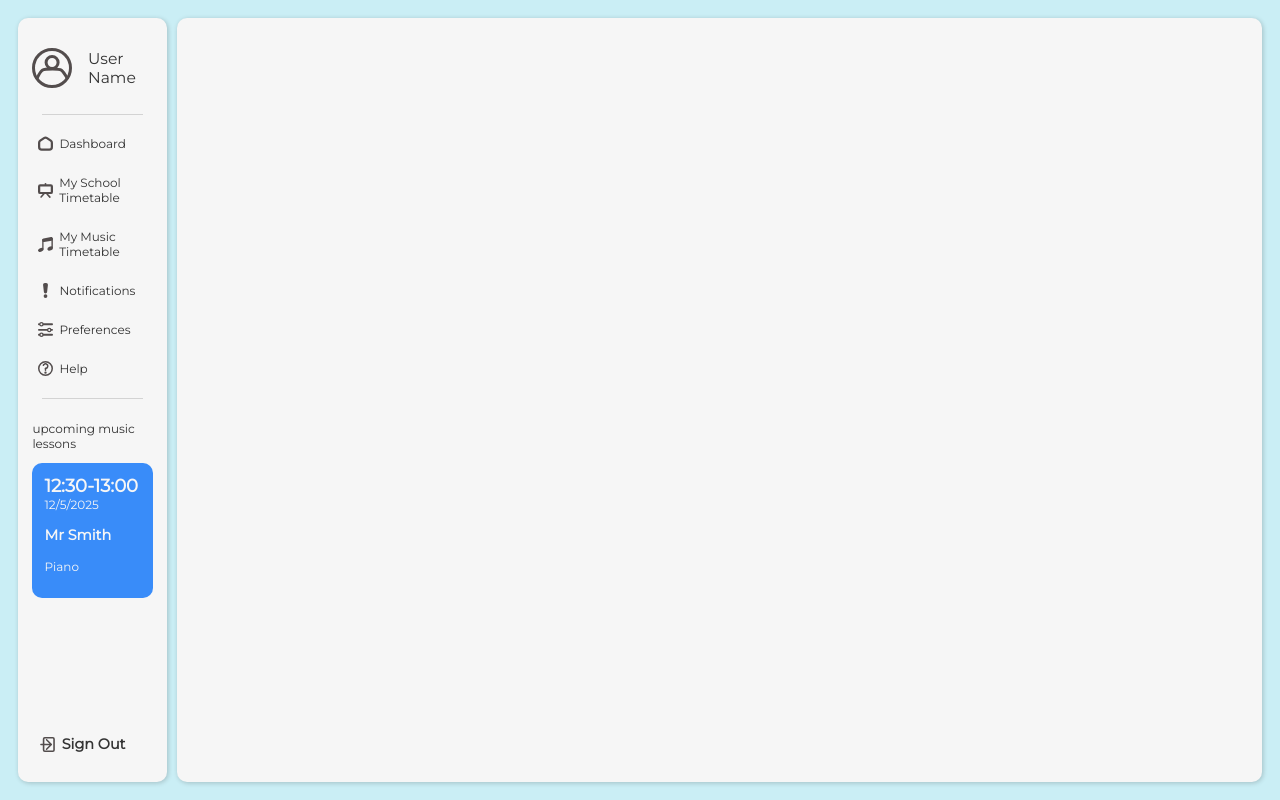
After one commit to wongjack2332/musicScheduler, a Flask app: template src/templates/dashboard.html in a window 1280 px wide. The commit adds this page. Run offline with Flask 3, Linux system fonts and the light colour scheme; the template is opened without the code that fills it, so the values that code supplies are empty; parts of the project's set-up code (start-up, migrations or seed data) failed here and were passed over.

Commit message:
basic website structure

```diff
--- a/src/main.py
+++ b/src/main.py
@@ -1,5 +1,5 @@
 from os import close
-from flask import Flask, render_template, request, redirect, flash
+from flask import Flask, render_template, request, redirect, flash, session
 from flask_login import LoginManager, login_user, login_required, logout_user, current_user
 from cryptography.fernet import Fernet
 import bcrypt
@@ -46,9 +46,14 @@ def user_load(userid):
 
 
 @app.route("/")
-@login_required
 def homepage():
     return render_template("index.html")
+
+
+@app.route("/dashboard")
+@login_required
+def dashboard():
+    return render_template("dashboard.html")
 
 
 @app.route("/signup", methods=["GET", "POST"])
@@ -72,14 +77,15 @@ def signup():
 
         login_user(user)
         db.close_connection(connection)
-        return redirect('/')
+        return redirect('/dashboard')
     else:
+        if current_user.is_authenticated:
+            return redirect('/dashboard')
         return render_template("register.html")
 
 
 @app.route("/login", methods=["GET", "POST"])
 def login():
-
     if request.method == 'POST':
 
         connection = db.get_connection()
@@ -91,7 +97,7 @@ def login():
             user = UserFactory(connection).sql_from_username(username)
             login_user(user)
             connection.close()
-            return redirect('/')
+            return redirect('/dashboard')
 
         else:
             flash("Invalid username or password", "error")
@@ -101,10 +107,20 @@ def login():
         #     print('boo')
         #     flash("error in decrypting password")
         #     return redirect('/login')
-    else:
-        return render_template("login.html")
+
+    print(current_user.is_authenticated)
+    if current_user.is_authenticated:
+        return redirect('/dashboard')
+    return render_template("login.html")
+
+
+@app.route('/logout')
+def logout():
+    logout_user()
+    return redirect('/login')
 
 
 db.close_connection(connection)
 if __name__ == "__main__":
-    app.run(debug=True, host="0.0.0.0")
+    context = ('local.crt', 'local.key')
+    app.run(debug=True, host="0.0.0.0", ssl_context='adhoc')
--- a/src/static/login_style.css
+++ b/src/static/styles.css
@@ -12,15 +12,33 @@
 
 body {
     font-family: 'Montserrat', sans-serif;
+    font-weight: 500;
     font-size: 12px;
-    display: block;
-    padding: 0;
+    display: flex;
+    box-sizing: border-box;
+    flex-direction: row;
+    align-items: center;
+    justify-content: center;
+    height: 100%;
     margin: 0;
     background-color: var(--light-blue);
+    padding: 1.5em;
+    color: var(--black);
 }
 
-#login-button {
-    display: block
+header {
+    height: 100%;
+    width: 12%;
+    box-sizing: border-box;
+    background-color: var(--white);
+    display: flex;
+    flex-direction: column;
+    align-items: left;
+    justify-content: top;
+    margin-right: 10px;
+    border-radius: 10px;
+    padding: 1.2em;
+    box-shadow: var(--box-shadow-default);
 }
 
 main {
@@ -28,10 +46,39 @@ main {
     flex-direction: column;
     align-items: center;
     justify-content: center;
-    height: 90%;
 }
 
+.main-page {
+    box-sizing: border-box;
+    height: 100%;
+    padding: 1em;
+    border-radius: 10px;
+    flex-grow: 1;
+    background-color: var(--white);
+    box-shadow: var(--box-shadow-default)
+}
 
+hr {
+    height: 1px;
+    border: none;
+    background-color: lightgray;
+    margin: 10px;
+}
+
+a {
+    text-decoration: none;
+    color: var(--black);
+
+    display: flex;
+    flex-direction: row;
+    align-items: center;
+}
+
+img {
+    height: 15px;
+    width: 15px;
+    padding: 0.5em;
+}
 
 form {
     display: flex;
@@ -71,7 +118,7 @@ input[type="submit"] {
     margin-top: 20px;
     display: block;
     /* Make button a block element */
-    font-weight: bold;
+    font-weight: 500;
     font-size: 1.25em;
     padding: 0.8em;
     width: 150px;
@@ -91,7 +138,7 @@ h1 {
 .signup-button {
     display: block;
     background-color: var(--black);
-    font-weight: bold;
+    font-weight: 500;
     color: #DDD;
     font-size: 1.25em;
     width: 125px;
@@ -112,6 +159,7 @@ h1 {
 
 .select-box>select {
     display: inline-block;
+    padding-inline: 0.5em;
     font-family: Montserrat;
     background-color: var(--white);
     border: none;
@@ -136,3 +184,45 @@ input:hover {
     padding: 0.5em;
     display: block;
 }
+
+.account-icon {
+    display: flex;
+    flex-direction: row;
+    font-size: 1.3em;
+    align-items: center;
+    padding: 1em 0em;
+}
+
+
+.account-icon>img {
+    width: 40px;
+    height: 40px;
+    padding: 0;
+    padding-right: 1em;
+}
+
+.upcoming-lessons {
+    height: 60%;
+}
+
+.lesson-card {
+    background-color: var(--blue);
+    padding: 1em;
+    border-radius: 10px;
+    color: var(--white)
+}
+
+.time {
+    font-weight: bold;
+    font-size: 1.5em;
+}
+
+.sign-out {
+    font-size: 1.2em;
+    font-weight: 600;
+}
+
+.teacher {
+    font-size: 1.2em;
+    font-weight: bold;
+}
--- /dev/null
+++ b/src/templates/dashboard.html
@@ -0,0 +1,61 @@
+<html lang="en">
+<head>
+    <meta charset="UTF-8">
+    <meta name="viewport" content="width=device-width, initial-scale=1.0">
+    <title>Dashboard</title>
+    <link rel="stylesheet" href="{{ url_for('static', filename='styles.css')}}">
+</head>
+<body>
+    <header>
+        <a href="" class="account-icon">
+            <img src="{{url_for('static', filename='img/account.svg')}}" alt="account-icon" width=45 height=45>
+            <span>User Name</span>
+        </a>
+        <hr>
+        <a href="" class="dashboard">
+            <img src="{{url_for('static', filename='img/dashboard.svg')}}" alt="dashboard-icon">
+            <p>Dashboard</p>
+        </a>
+        <a href="" class="timetable">
+            <img src="{{url_for('static', filename='img/whiteboard.svg')}}" alt="timetable">
+            <p>My School Timetable</p>
+        </a>
+        <a href="" class="music-timetable">
+            <img src="{{url_for('static', filename='img/music_note.svg')}}" alt="music">
+            <p>My Music Timetable</p>
+        </a>
+        <a href="" class="notification">
+            <img src="{{url_for('static', filename='img/notifications.svg')}}" alt="notification">
+            <p>Notifications</p>
+        </a>
+        <a href="" class="preferences">
+            <img src="{{url_for('static', filename='img/preferences.svg')}}" alt="preferences">
+            <p>Preferences</p>
+        </a>
+        <a href="" class="help">
+            <img src="{{url_for('static', filename='img/help.svg')}}" alt="help">
+            <p>Help</p>
+        </a>
+
+        <hr>
+
+        <div class="upcoming-lessons">
+        <p class="upcoming">upcoming music lessons</p>
+        <div class="lesson-card">
+            <span class="time">12:30-13:00</span>
+            <span class="date">12/5/2025</span>
+            <p class="teacher">Mr Smith</p>
+            <p class="instrument">Piano</p>
+        </div>
+        </div>
+        <a href="{{ url_for('logout')}}" class="sign-out">
+            <img src="{{url_for('static', filename='img/sign_out.svg')}}" alt="sign-out">
+            <p>Sign Out</p>
+        </a>
+    </header>
+
+    <main class="main-page">
+
+    </main>
+</body>
+</html>
--- a/src/templates/login.html
+++ b/src/templates/login.html
@@ -3,7 +3,7 @@
     <meta charset="UTF-8">
     <meta name="viewport" content="width=device-width, initial-scale=1.0">
     <title>Login</title>
-    <link rel="stylesheet" href="{{ url_for('static', filename='login_style.css') }}">
+    <link rel="stylesheet" href="{{ url_for('static', filename='styles.css') }}">
 </head>
 <body>
     <main>
```
Also changed, not shown: src/templates/register.html (+5 -5 lines), src/static/img/account.svg (added), src/static/img/dashboard.svg (added), src/static/img/help.svg (added), src/static/img/music_note.svg (added), src/static/img/notifications.svg (added), src/static/img/preferences.svg (added), src/static/img/sign_out.svg (added), src/static/img/whiteboard.svg (added).
